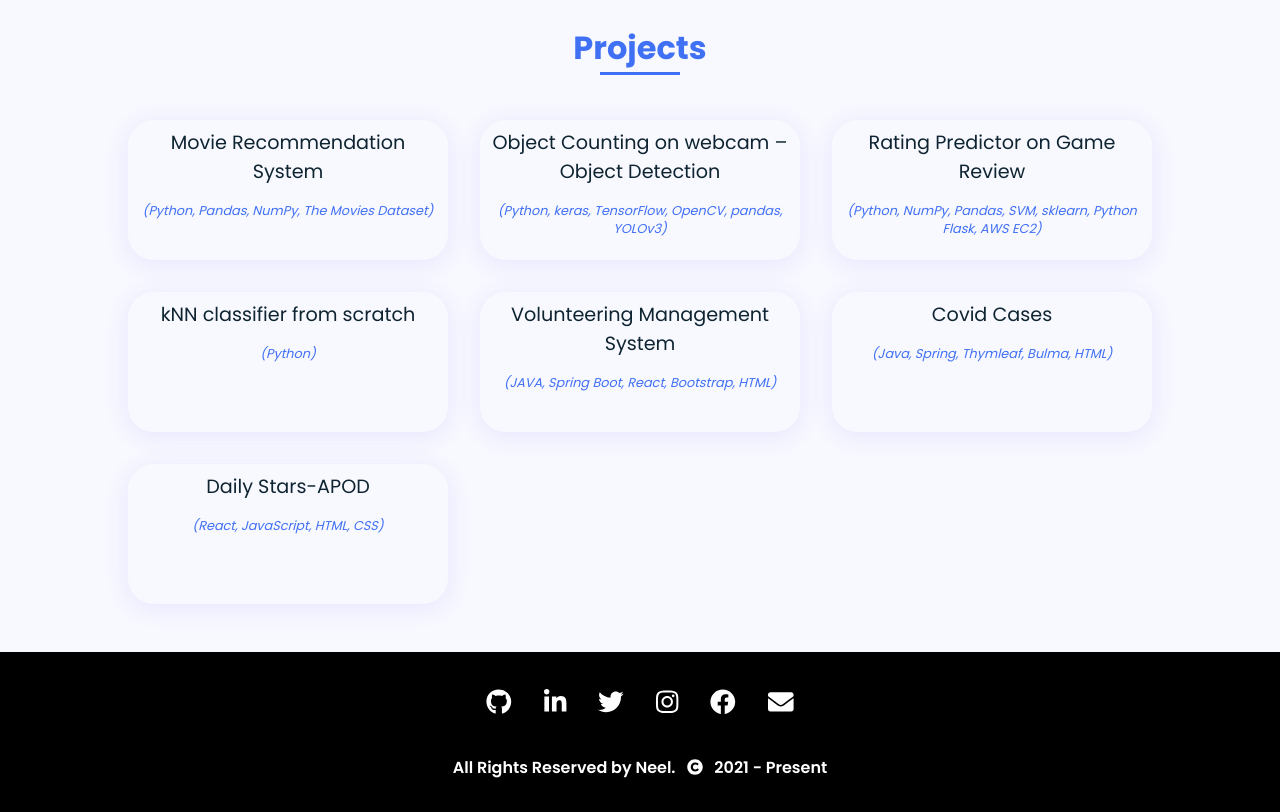
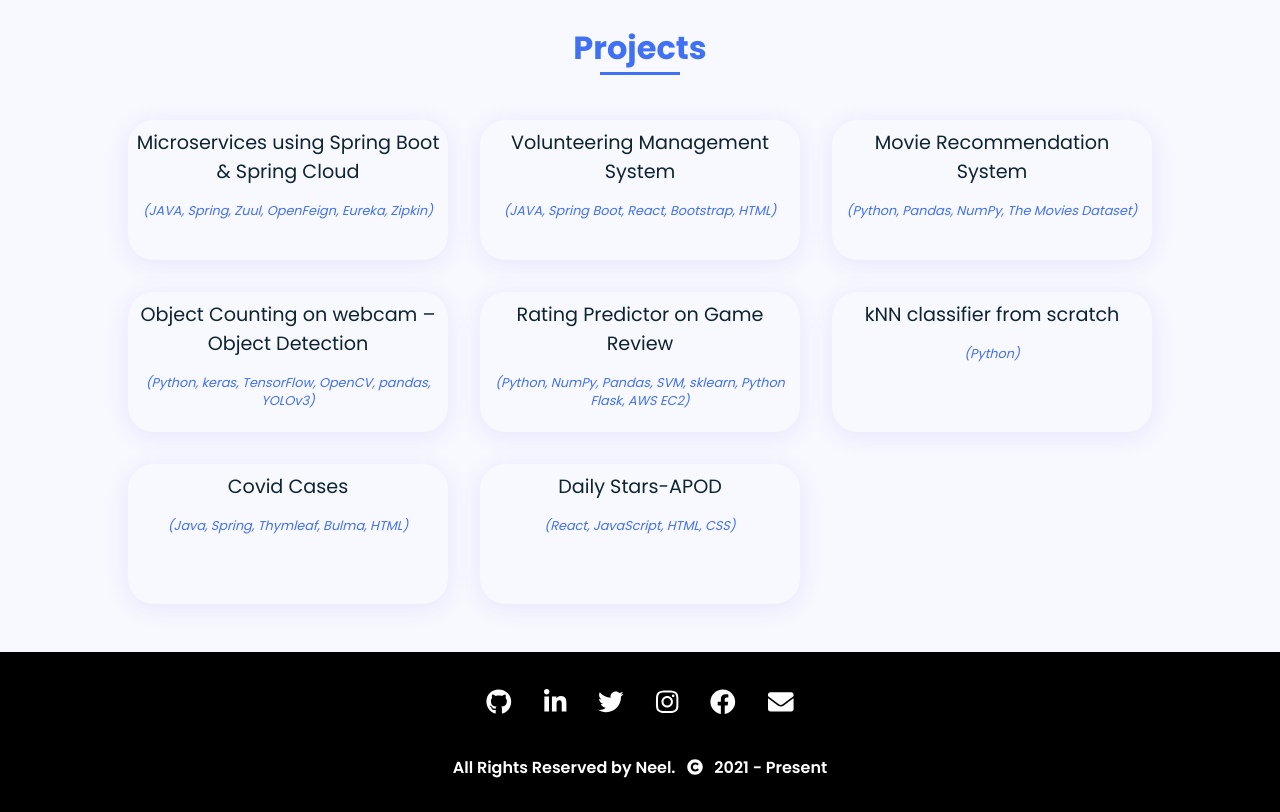
Before and after one commit to neel-suthar/myportfolio, a React (Create React App) app: page / in a window 1280 px wide. Shown: the part 4160-4972 px from the top of the page. Built offline with nearby package versions, Linux system fonts and the light colour scheme.

Commit message:
Changes to project and resume"

```diff
--- a/src/components/Projects.js
+++ b/src/components/Projects.js
@@ -15,6 +15,27 @@ function Projects() {
 	const projects = [
 		{
 			id: 0,
+			title: "Microservices using Spring Boot & Spring Cloud",
+			technologies: "(JAVA, Spring, Zuul, OpenFeign, Eureka, Zipkin)",
+			description: `◉ Created Spring Cloud config server to manage the external properties across different environments in a central place.
+      ◉ Built and set up the Eureka discovery server to register services and used OpenFeign for API to API communication.
+      ◉ Configured Zuul and Spring Cloud API gateways with Zipkin and ActiveMQ for distributed tracing and logs streaming.
+			◉ Developed Property File Access, Product Stock, and Product Enquiry services with multiple instances.`,
+			gihubLink: null,
+			live: null,
+		},
+		{
+			id: 1,
+			title: "Volunteering Management System",
+			technologies: "(JAVA, Spring Boot, React, Bootstrap, HTML)",
+			description: `◉ Developed a system where students can apply for volunteering under professor on their department’s approval.
+      ◉ Designed the database and created API to serve the data on React front-end and added authentication using Spring Boot.
+      ◉ Designed and created dashboards for users such as students, professors, department admin and admin using Bootstrap.`,
+			gihubLink: null,
+			live: null,
+		},
+		{
+			id: 2,
 			title: "Movie Recommendation System",
 			technologies: "(Python, Pandas, NumPy, The Movies Dataset)",
 			description: `◉ Built a system to recommend several movies to a user based on their input movie with help of The Movies Dataset.
@@ -25,7 +46,7 @@ function Projects() {
 			live: null,
 		},
 		{
-			id: 1,
+			id: 3,
 			title: "Object Counting on webcam – Object Detection",
 			technologies: "(Python, keras, TensorFlow, OpenCV, pandas, YOLOv3)",
 			description: `◉ Trained object detection model with the help of MS COCO dataset using YOLOv3 object detection system and Keras.
@@ -36,7 +57,7 @@ function Projects() {
 			live: null,
 		},
 		{
-			id: 2,
+			id: 4,
 			title: "Rating Predictor on Game Review",
 			technologies:
 				"(Python, NumPy, Pandas, SVM, sklearn, Python Flask, AWS EC2)",
@@ -48,7 +69,7 @@ function Projects() {
 			live: null,
 		},
 		{
-			id: 3,
+			id: 5,
 			title: "kNN classifier from scratch",
 			technologies: "(Python)",
 			description: `◉ Built kNN classifier from scratch with different distance measures and custom data cleaning, preprocessing functions.
@@ -56,18 +77,9 @@ function Projects() {
 			gihubLink: "https://github.com/neel-suthar/kNN_classifier",
 			live: null,
 		},
+
 		{
-			id: 4,
-			title: "Volunteering Management System",
-			technologies: "(JAVA, Spring Boot, React, Bootstrap, HTML)",
-			description: `◉ Developed a system where students can apply for volunteering under professor on their department’s approval.
-      ◉ Designed the database and created API to serve the data on React front-end and added authentication using Spring Boot.
-      ◉ Designed and created dashboards for users such as students, professors, department admin and admin using Bootstrap.`,
-			gihubLink: null,
-			live: null,
-		},
-		{
-			id: 5,
+			id: 6,
 			title: "Covid Cases",
 			technologies: "(Java, Spring, Thymleaf, Bulma, HTML)",
 			description: `◉ Developed a web app using Java & Spring Boot which shows confirmed covid cases as of today and changes in cases.
@@ -76,7 +88,7 @@ function Projects() {
 			live: "https://covid19-global-daily.herokuapp.com/",
 		},
 		{
-			id: 6,
+			id: 7,
 			title: "Daily Stars-APOD",
 			technologies: "(React, JavaScript, HTML, CSS)",
 			description: `◉ Built a web app that display astronomy picture of a day using NASA-apod API, deployed it using Heroku.`,
```
Also changed, not shown: 1 other file (tests, documents, lock files or other folders).
